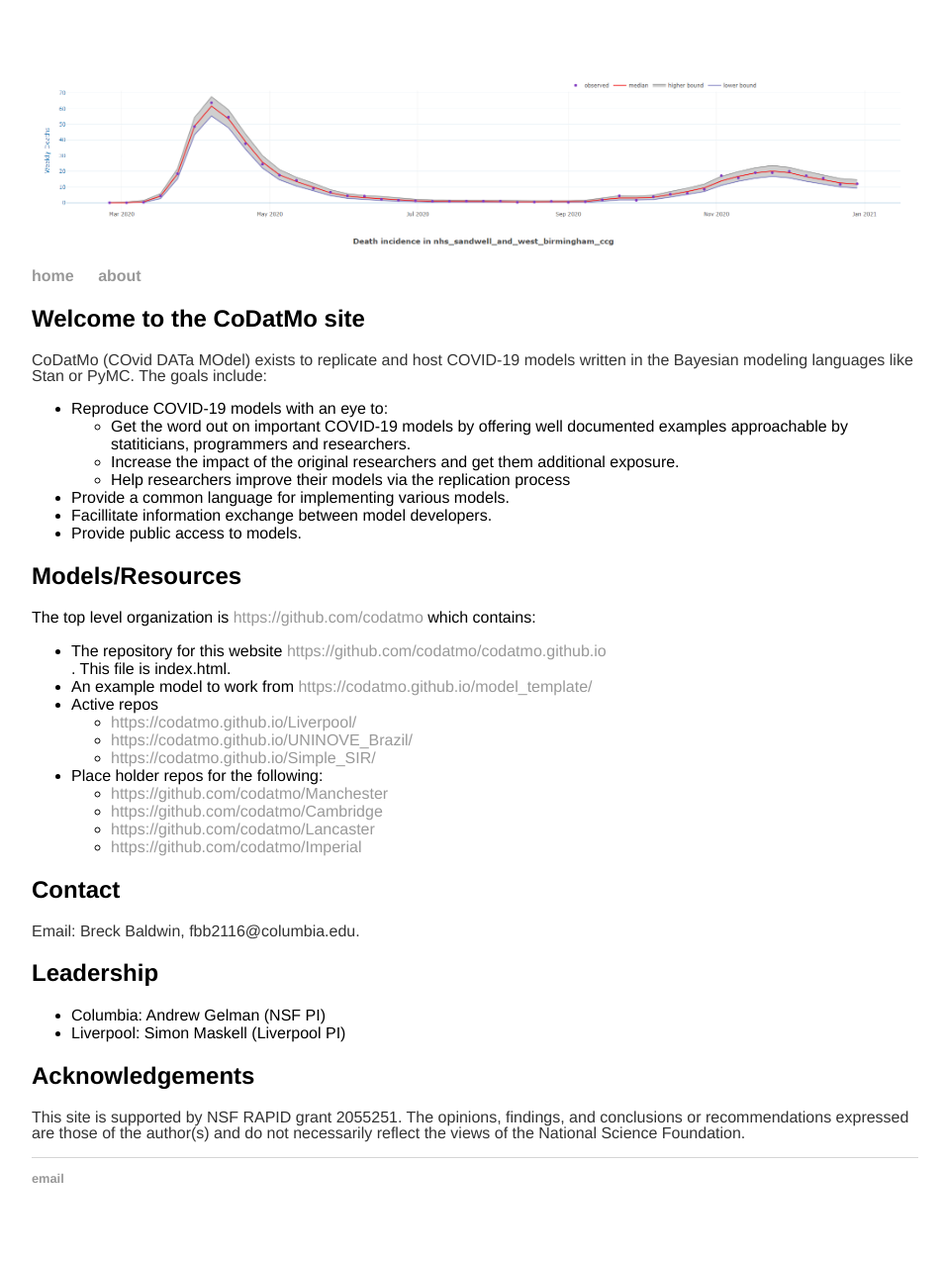
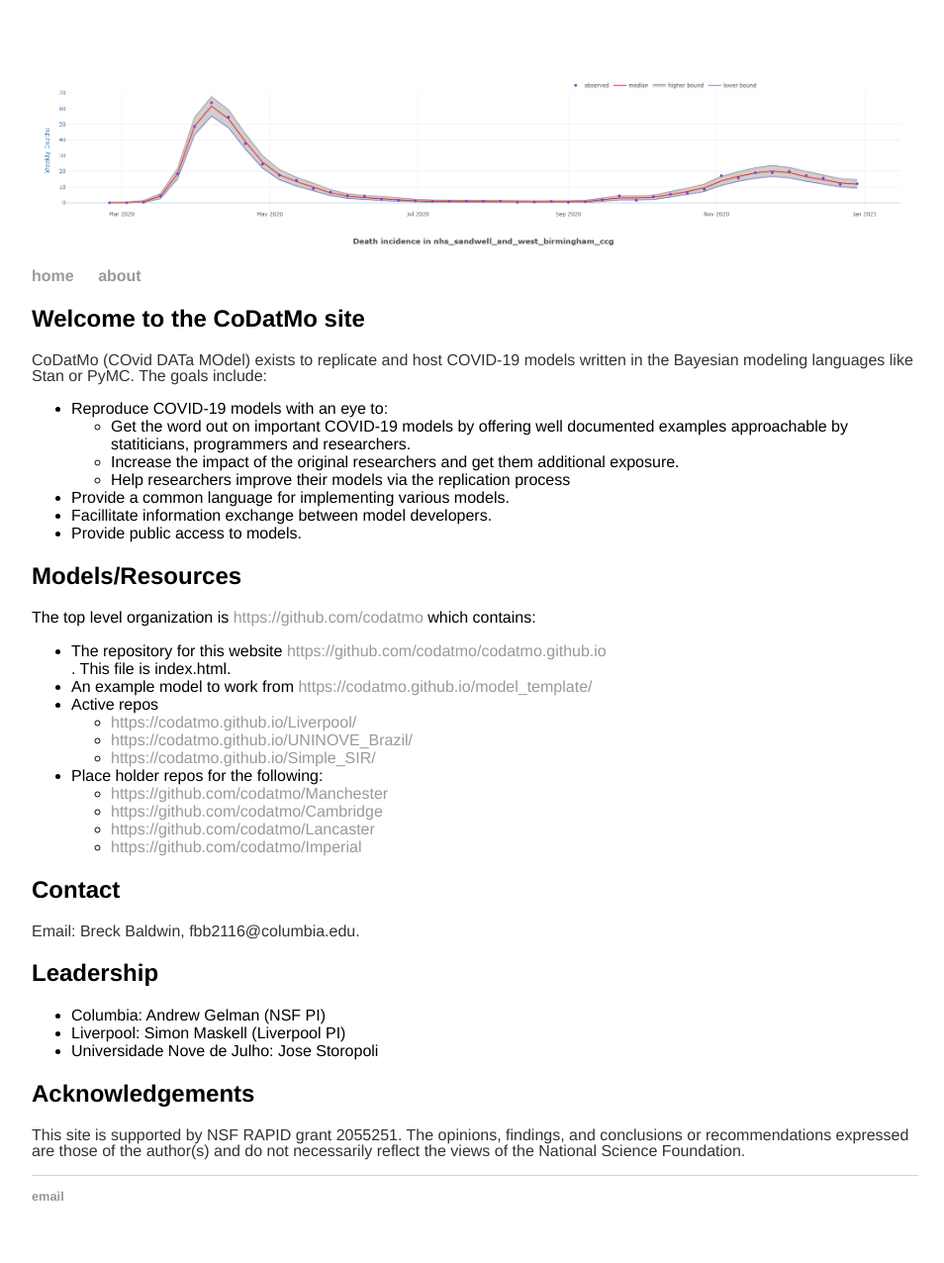
Before and after one commit to codatmo/codatmo.github.io, a Jekyll site: the page built from index.html, in a window 1280 px wide. Shown: the whole page at 99% size, without its empty margins (160-1114 px from the left). Built offline with Jekyll 4.4.1, drawn with Linux system fonts in a browser that asks for light colours.

Commit message:
Update index.html

```diff
--- a/index.html
+++ b/index.html
@@ -55,6 +55,7 @@
 	<ul>
 <li>Columbia: Andrew Gelman (NSF PI)</li>
 <li>Liverpool: Simon Maskell (Liverpool PI)</li>
+<li>Universidade Nove de Julho: Jose Storopoli</li>
 </ul>
 </p>
 <h2> Acknowledgements </h2>
```
